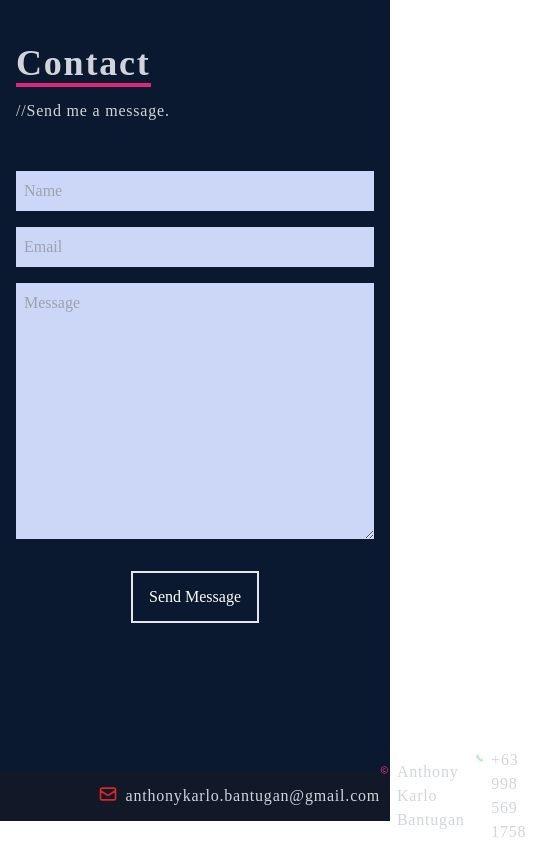
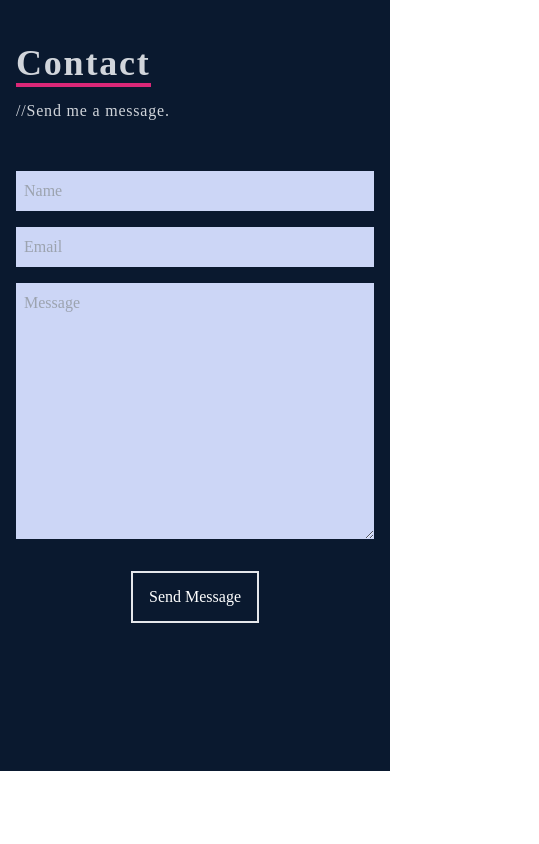
Before and after one commit to AnthonyKarloBantugan/portfolio, a React (Create React App) app: page / in a window 390 px wide. Shown: the part 3757-4601 px from the top of the page, 539 px wide, since content can reach past the window. After the commit the page ends 4528 px from the top, so only its background shows below. Built offline with nearby package versions, Linux system fonts and the light colour scheme.

Commit message:
fix: footer overflow in mobile breakpoint

```diff
--- a/src/components/Footer.jsx
+++ b/src/components/Footer.jsx
@@ -5,8 +5,8 @@ import { BiCopyright } from "react-icons/bi";
 
 const Footer = () => {
 	return (
-		<div className="h-[50px] bg-gray-900 flex justify-center items-center text-gray-300">
-			<div className="w-[50%] flex justify-between items-center">
+		<div className="h-[50px] bg-gray-900 md:flex justify-center items-center text-gray-300 hidden ">
+			<div className="w-screen lg:w-[75%] flex justify-around items-center p-2 lg:p-0">
 				<div className="flex tracking-wider">
 					<HiOutlineMail size={20} className="mr-2 text-red-600" />{" "}
 					anthonykarlo.bantugan@gmail.com
```
Also changed, not shown: 1 other file (tests, documents, lock files or other folders).
